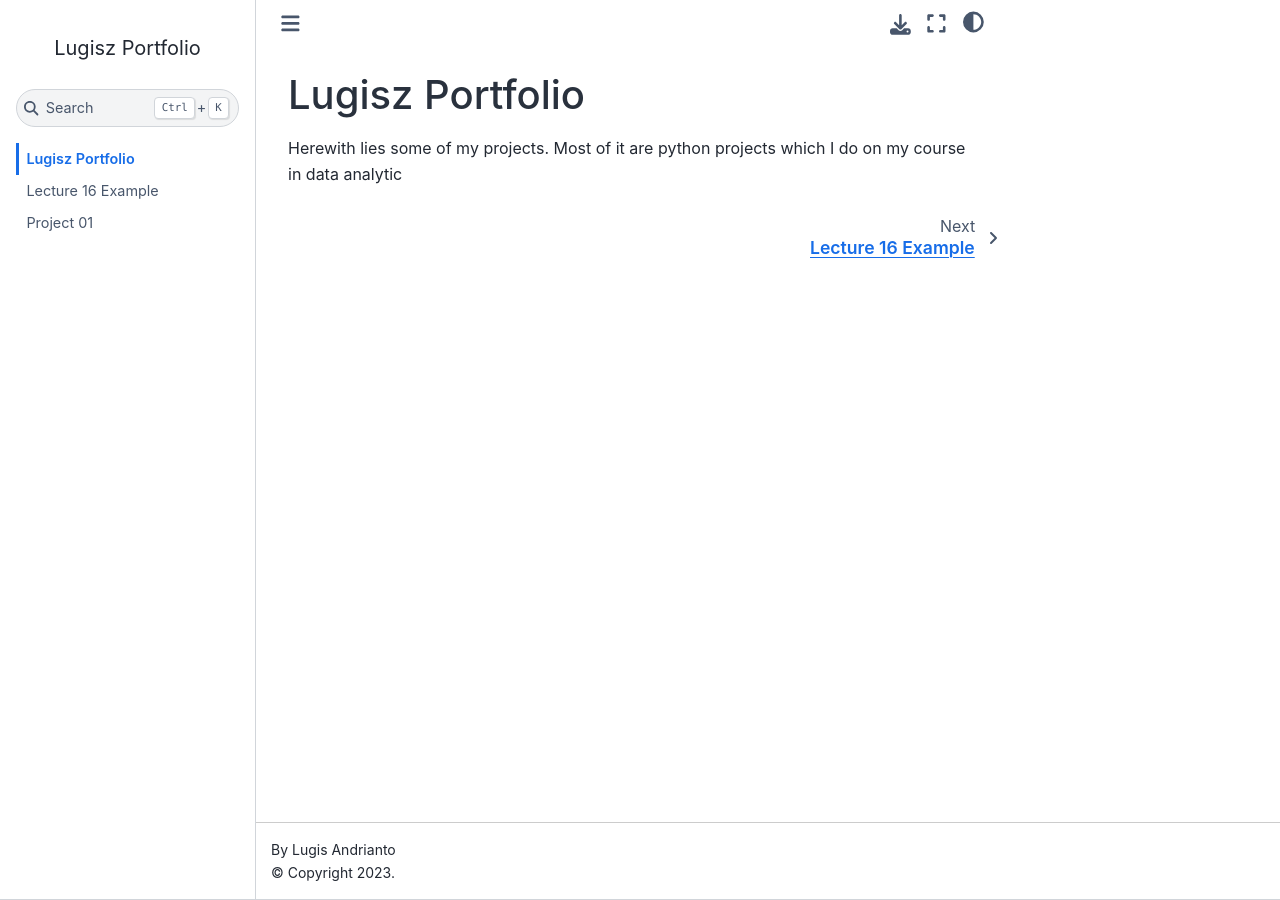
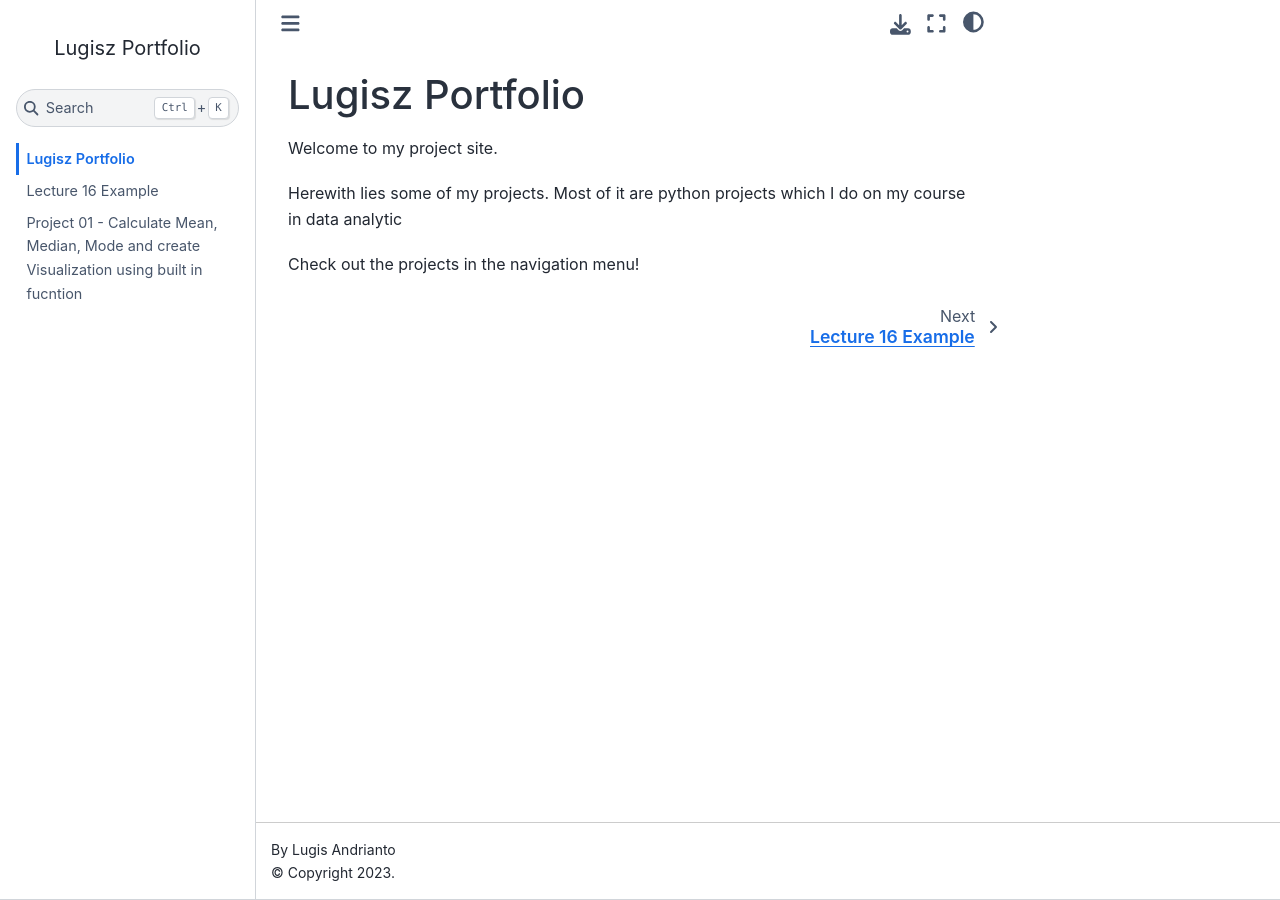
Before and after one commit to lugisz/lugisz.github.io, a Jupyter Book: the page built from index.md, in a window 1280 px wide. Built offline with Jupyter Book 1.0.4 settings and Sphinx 7.4.7 and the Sphinx Book theme 1.1.4, drawn with Linux system fonts in a browser that asks for light colours; comment, search, counter and statistics services are not loaded.

Commit message:
Fixing Index and TOC

```diff
--- a/_toc.yml
+++ b/_toc.yml
@@ -1,7 +1,7 @@
 format: jb-book
-root: index
+root: index.md
 chapters:
-  - file: lecture_16_example
+  - file: lecture_16_example.ipynb
     title: Lecture 16 Example
-  - file: Project01
-    title: Project 01
+  - file: Project01.ipynb
+    title: Project 01 - Calculate Mean, Median, Mode and create Visualization using built in fucntion
--- a/index.md
+++ b/index.md
@@ -1,3 +1,7 @@
 # Lugisz Portfolio
 
+Welcome to my project site.
+
 Herewith lies some of my projects. Most of it are python projects which I do on my course in data analytic
+
+Check out the projects in the navigation menu!
```
Also changed, not shown: Project01.ipynb.
